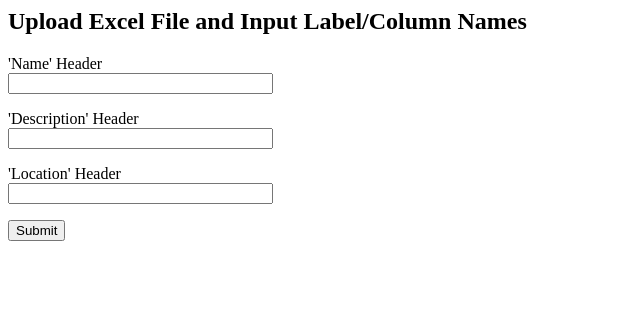
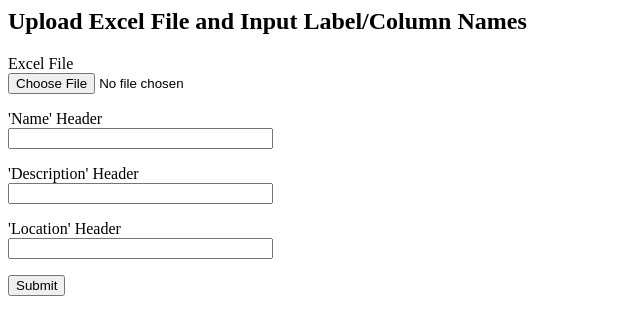
Before and after one commit to james-csy/sanctionlistchecker, a Flask app: page /excelAll in a window 1280 px wide. Shown: the top 335 px of the page, without its empty margins (0-640 px from the left). Run offline with Flask 3, Linux system fonts and the light colour scheme; some libraries are stand-ins or nearby versions.

Commit message:
excel file upload added

```diff
--- a/app.py
+++ b/app.py
@@ -2,6 +2,7 @@ from flask import Flask, render_template, request
 from thefuzz import fuzz
 import csv
 from forms import SanctionSearch, SanctionSearchList, ExcelUploadWithLabels
+from werkzeug.utils import secure_filename
 
 #import for excel file handling
 import pandas as pd
@@ -150,9 +151,19 @@ def searchAllExcel():
 
     if form.is_submitted():
         result = request.form
-        df = pd.read_excel(r'files/searchNames.xlsx')
+        excelUpload = form.upload.data
+        df = pd.read_excel(excelUpload)
         return readMultipleExcelColumns(df, result["name"], result["desc"], result["loca"])
         #return render_template("searchResult.html", result=result, high_scores = high_scores, flag=flag)
+        """
+        if form.validate_on_submit():
+        f = form.photo.data
+        filename = secure_filename(f.filename)
+        f.save(os.path.join(
+            app.instance_path, 'photos', filename
+        ))
+        return redirect(url_for('index'))
+        """
     return render_template("excelUpload.html", form=form)
     #return readMultipleExcelColumns(df)
 
--- a/forms.py
+++ b/forms.py
@@ -1,5 +1,8 @@
 from flask_wtf import FlaskForm
 from wtforms import StringField, SubmitField, TextAreaField, validators
+
+from flask_wtf.file import FileField, FileRequired, FileAllowed
+from werkzeug.utils import secure_filename
 
 class SanctionSearch(FlaskForm):
     nameToSearch = StringField("Name")
@@ -14,4 +17,5 @@ class ExcelUploadWithLabels(FlaskForm):
     name = StringField("'Name' Header")
     desc = StringField("'Description' Header")
     loca = StringField("'Location' Header")
+    upload = FileField('Excel File', validators=[FileRequired(),FileAllowed(['xlsx'], 'Excel Files (.xlsx) only!')])
     submit = SubmitField("Submit")
--- a/templates/excelUpload.html
+++ b/templates/excelUpload.html
@@ -1,5 +1,10 @@
 <h2>Upload Excel File and Input Label/Column Names</h2>
-<form action="" method="post">
+<form action="" method="POST" enctype="multipart/form-data">
+    <p>
+        {{form.upload.label}}
+        <br>
+        {{form.upload(size=30)}}
+    </p>
     <p>
         {{form.name.label}}
         <br>
```
Also changed, not shown: 1 other file.
